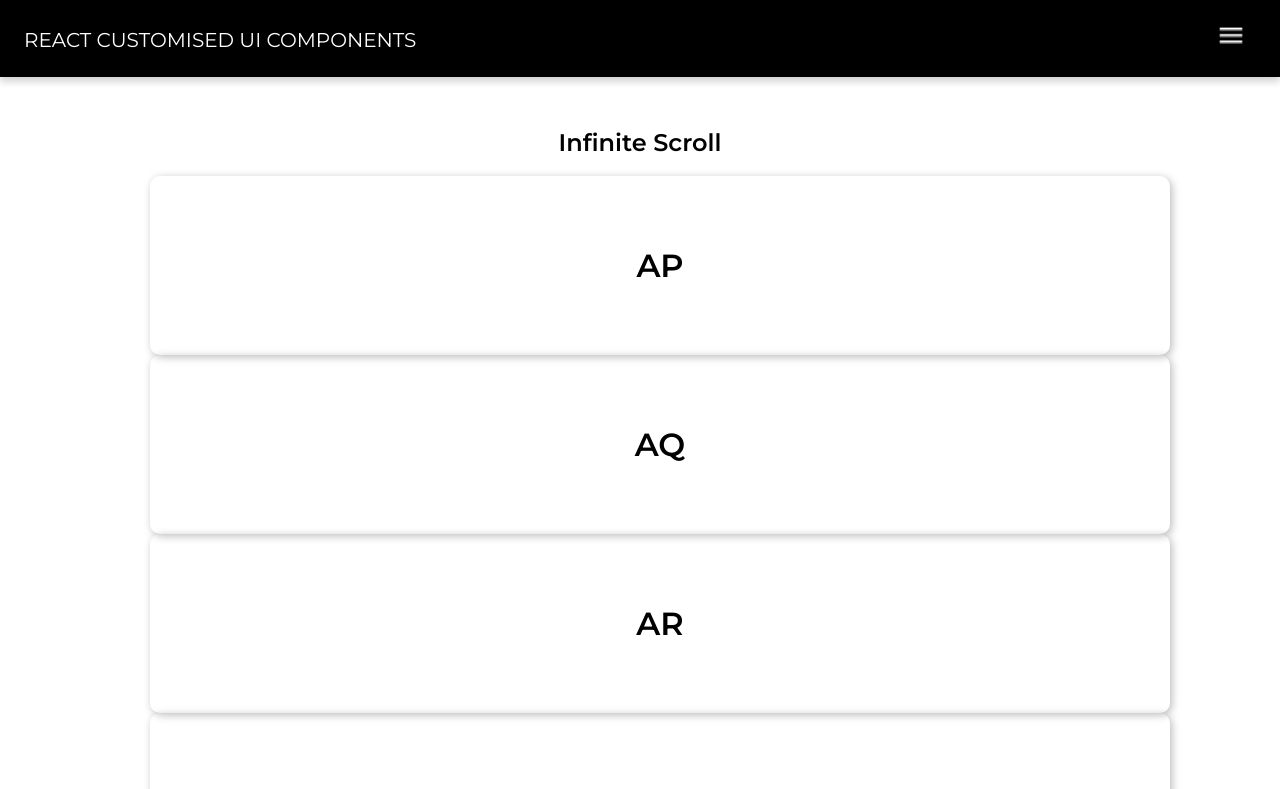
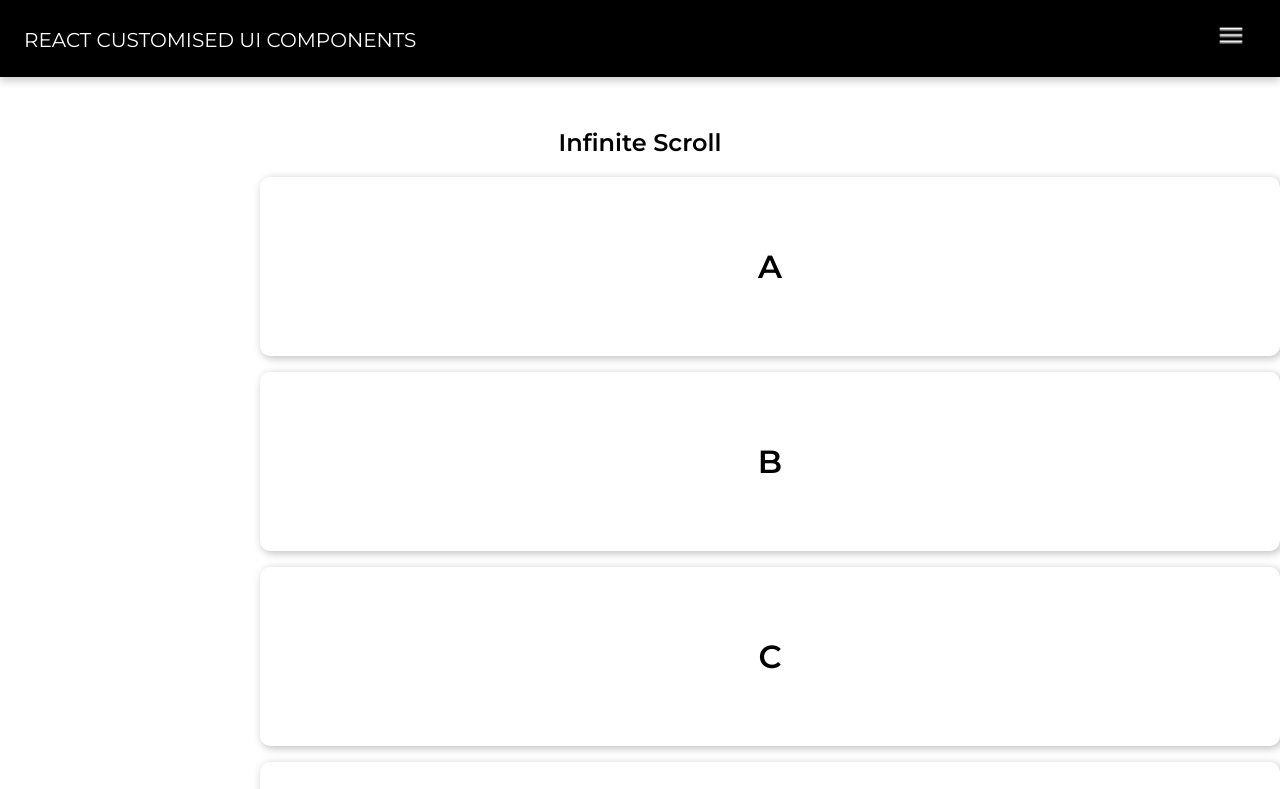
Before and after one commit to sleeplesseditor/CustomisedReactUIComponents, a React (Create React App) app: page /infinite-scroll in a window 1280 px wide. Shown: the top 789 px of the page. Built offline with nearby package versions, Linux system fonts and the light colour scheme.

Commit message:
Styling issue resolved for infinite scroll

```diff
--- a/src/App.css
+++ b/src/App.css
@@ -172,8 +172,8 @@ tr {
 /* Infinite Scroll */
 
 .scroll-container {
-  position: absolute;
-  margin-top: 10rem;
+  position: relative;
+  width: 75vw;
 }
 
 .li-card {
@@ -187,4 +187,5 @@ tr {
   text-align: center;
   font-size: 2rem;
   font-weight: 700;
+  position: absolute;
 }
--- a/src/components/InfiniteScroll/InfiniteScroll.js
+++ b/src/components/InfiniteScroll/InfiniteScroll.js
@@ -1,7 +1,6 @@
 import React, { Component } from "react";
 
-const THRESHOLD = 10;
-
+const THRESHOLD = 15;
 class InfiniteScroll extends Component {
   constructor(props) {
     super(props);
--- a/src/components/InfiniteScroll/InfiniteScrollHooks.js
+++ b/src/components/InfiniteScroll/InfiniteScrollHooks.js
@@ -1,6 +1,6 @@
 import React, { useRef, useEffect, useState } from "react";
 
-const THRESHOLD = 10;
+const THRESHOLD = 15;
 
 export default function InfiniteScrollHooks(props) {
 
```
